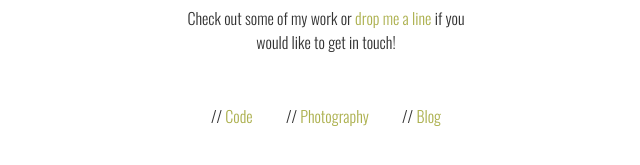
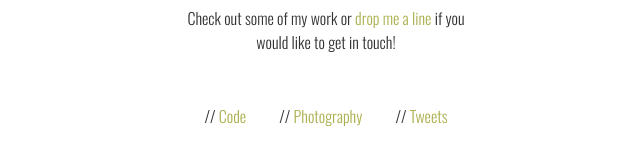
Before and after one commit to brendanjryan/Website, a Jekyll site: the page built from index.html, in a window 1280 px wide. Shown: the part 442-607 px from the top of the page, without its empty margins (314-954 px from the left). Built offline with Jekyll 4.4.1, drawn with Linux system fonts in a browser that asks for light colours; nearby versions of some CDN libraries.

Commit message:
removed broken blog link

```diff
--- a/index.html
+++ b/index.html
@@ -25,7 +25,7 @@ title: Brendan Ryan
     <ul>
       <li>// <a target="_blank" href="http://github.com/bjryan2">Code</a></li>
       <li>// <a target="_blank" href="http://brendanryan.vsco.co/">Photography</a></li>
-      <li>// <a target="_blank" href="http://blog.brendan-ryan.me">Blog</a></li>
+      <li>// <a target="_blank" href="https://twitter.com/brendan_j_ryan">Tweets</a></li>
     </ul>
   </section>
 </article>
```
